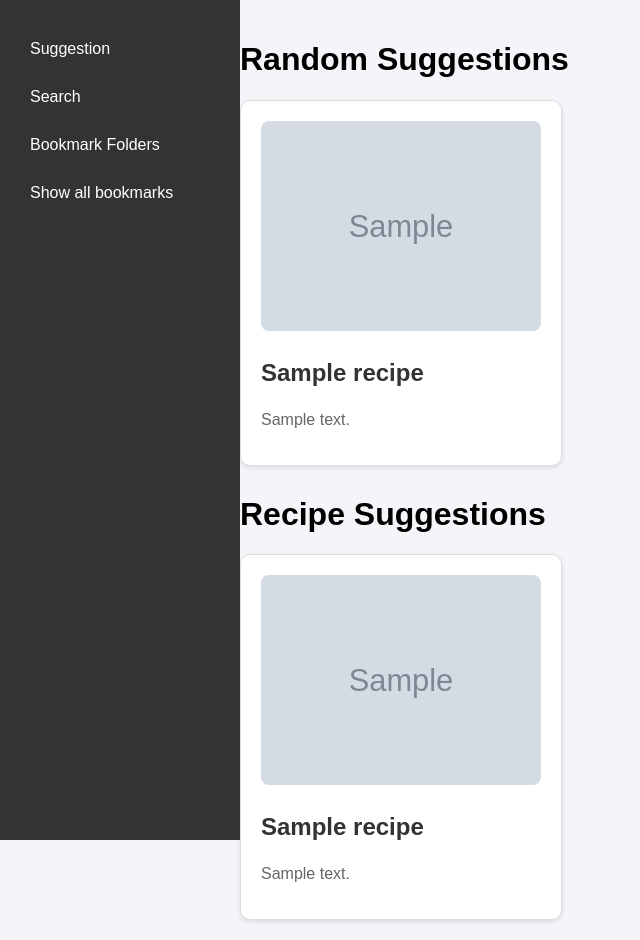
After one commit to DarbyAlway/Project_IR, a Flask app: template templates/suggestion.html in a window 1280 px wide. The commit adds this page. Shown: the whole page, without its empty margins (0-640 px from the left). Run offline with Flask 3, Linux system fonts and the light colour scheme; the template is opened without the code that fills it: most values are stand-ins (such as "Sample title", 1, 10 or a date in 2020); grey boxes marked "Sample" are stand-in pictures.

Commit message:
add recommendation page for all user

```diff
--- a/app.py
+++ b/app.py
@@ -9,7 +9,8 @@ from sklearn.metrics.pairwise import cosine_similarity
 from collections import defaultdict
 import re
 from functools import wraps
-
+import pandas as pd
+import random
 # Initialize the Flask application and configure the database
 app = Flask(__name__)
 spell = SpellChecker()
@@ -177,7 +178,6 @@ def recipe_details():
     # Optionally, clean the image URL if necessary
     if 'Images' in recipe and recipe['Images']:
         recipe['Images'] = clean_image_url(recipe['Images'])
-    print(recipe)
     return render_template('recipes_details.html', recipe=recipe)
 
 @app.route('/bookmark/folders', methods=['GET'])
@@ -242,7 +242,7 @@ def save_to_new():
 
     folder_name = data['folder_name']
     recipe_id = data['recipe_id']
-    older_name = data['folder_name']
+    folder_name = data['folder_name']
     recipe_id = data['recipe_id']
     recipe_name = data['recipe_name']
     Images = data['recipe_image']
@@ -291,7 +291,6 @@ def get_bookmarks():
         for folder in folders
         for bookmark in folder.bookmarks
     ]
-    print(formatted_bookmarks)
     return render_template('bookmark.html', folders=folders, bookmarks=formatted_bookmarks)
 
 @app.route('/bookmark_detail', methods=['GET'])
@@ -308,8 +307,32 @@ def bookmark_detail():
     if not folder:
         return "Folder not found", 404
 
+    # Fetch the bookmarks from the folder (using the database query)
     bookmarks = Bookmark.query.filter_by(folder_id=folder.id).all()
+
+    # Prepare list of recipe_ids to search in Elasticsearch
+    recipe_ids = [bookmark.recipe_id for bookmark in bookmarks]
+
+    # Fetch bookmark details from Elasticsearch based on recipe_id
+    es_results = []
+    if recipe_ids:
+        es_query = {
+            "query": {
+                "terms": {
+                    "RecipeId": recipe_ids
+                }
+            }
+        }
+        es_response = es.search(index="recipes", body=es_query)
+
+        # Parse Elasticsearch results and store in es_results
+        for hit in es_response['hits']['hits']:
+            es_results.append(hit['_source'])
+    df = pd.DataFrame(es_results)
+    print("es_results:", df.columns)
+    df.to_csv('es_results.csv', index=False)
     return render_template('bookmark_details.html', folder=folder, bookmarks=bookmarks)
+
 @app.route('/all-bookmarks')
 @login_required
 def show_all_bookmarks_page():
@@ -373,6 +396,68 @@ def delete_folder():
     # Redirect back to the folder list page after deletion
     return redirect(url_for('show_all_bookmarks_page'))  # Or wherever you'd like to redirect
 
+@app.route('/suggestion', methods=['GET'])
+@login_required
+def suggestion():
+    # Read the top_predictions CSV file into a pandas DataFrame
+    suggestion = pd.read_csv('resource/top_predictions.csv')
+
+    # Create an empty list to hold the final suggestions
+    final_suggestions = []
+
+    # Loop through each RecipeId in the DataFrame and search in Elasticsearch
+    for recipe_id in suggestion['RecipeId']:
+        # Perform a search query in Elasticsearch to get details for each RecipeId
+        response = es.search(index="recipes", body={
+            "query": {
+                "match": {
+                    "RecipeId": recipe_id
+                }
+            }
+        })
+
+        # If there is a match in Elasticsearch, append the relevant data to final_suggestions
+        if response['hits']['total']['value'] > 0:
+            recipe_data = response['hits']['hits'][0]['_source']
+
+            # Clean the image URL using clean_image_url
+            cleaned_image_url = clean_image_url(recipe_data.get('Images'))
+
+            final_suggestions.append({
+                "RecipeId": recipe_data.get('RecipeId'),
+                "Name": recipe_data.get('Name'),
+                "Description": recipe_data.get('Description'),
+                "Images": cleaned_image_url  # Use cleaned image URL
+            })
+
+    # Get 10 random recipe IDs
+    random_recipe_ids = [random.randint(1, 200000) for _ in range(5)]
+
+    # Perform a search for multiple RecipeIds using 'terms' query
+    random_response = es.search(index="recipes", body={
+        "query": {
+            "terms": {
+                "RecipeId": random_recipe_ids
+            }
+        },
+        "size": 5  # We want 10 random recipes
+    })
+
+    # Create a list to hold random recipes
+    random_recipes = []
+    for hit in random_response['hits']['hits']:
+        random_recipe_data = hit['_source']
+        random_recipe_image = clean_image_url(random_recipe_data.get('Images'))
+
+        random_recipes.append({
+            "RecipeId": random_recipe_data.get('RecipeId'),
+            "Name": random_recipe_data.get('Name'),
+            "Description": random_recipe_data.get('Description'),
+            "Images": random_recipe_image
+        })
+
+    # Return both the regular and random suggestions
+    return render_template('suggestion.html', suggestion=final_suggestions, random_recipes=random_recipes)
 
 
 
--- a/templates/mainpage.html
+++ b/templates/mainpage.html
@@ -101,7 +101,7 @@
   <body>
     <!-- Sidebar -->
     <div class="sidebar">
-      <a href="/mainpage">Suggestion</a>
+      <a href="/suggestion">Suggestion</a>
       <a href="/mainpage">Search</a>
       <a href="/show_bookmark">Bookmark Folders</a>
       <a href="/all-bookmarks">Show all bookmarks</a>
--- /dev/null
+++ b/templates/suggestion.html
@@ -0,0 +1,121 @@
+<!DOCTYPE html>
+<html lang="en">
+<head>
+    <meta charset="UTF-8">
+    <meta name="viewport" content="width=device-width, initial-scale=1.0">
+    <title>Recipe Suggestions</title>
+    <style>
+        body {
+            font-family: Arial, sans-serif;
+            margin: 0;
+            padding: 0;
+            background-color: #f4f4f9;
+            display: flex;
+        }
+        .sidebar {
+            width: 200px;
+            background-color: #333;
+            padding: 20px;
+            color: white;
+            height: 100vh;
+            position: fixed;
+            top: 0;
+            left: 0;
+        }
+        .sidebar a {
+            color: white;
+            text-decoration: none;
+            display: block;
+            padding: 10px;
+            margin: 10px 0;
+            border-radius: 5px;
+        }
+        .sidebar a:hover {
+            background-color: #575757;
+        }
+        .content {
+            margin-left: 220px;
+            padding: 20px;
+            flex-grow: 1;
+        }
+        .container {
+            display: flex;
+            flex-wrap: wrap;
+            gap: 20px;
+        }
+        .recipe-card {
+            background-color: white;
+            border: 1px solid #ddd;
+            border-radius: 10px;
+            width: 280px;
+            padding: 20px;
+            box-shadow: 0 2px 5px rgba(0, 0, 0, 0.1);
+        }
+        .recipe-card img {
+            width: 100%;
+            height: auto;
+            border-radius: 8px;
+        }
+        .recipe-card h3 {
+            font-size: 1.5rem;
+            color: #333;
+        }
+        .recipe-card p {
+            color: #666;
+        }
+        .recipe-card a {
+            text-decoration: none;
+            color: inherit;
+        }
+        .random-recipe {
+            margin-bottom: 30px;
+        }
+    </style>
+</head>
+<body>
+    <!-- Sidebar -->
+    <div class="sidebar">
+        <a href="/suggestion">Suggestion</a>
+        <a href="/mainpage">Search</a>
+        <a href="/show_bookmark">Bookmark Folders</a>
+        <a href="/all-bookmarks">Show all bookmarks</a>
+    </div>
+
+    <!-- Main content area -->
+    <div class="content">
+        <!-- Random Recipe Section -->
+        <div class="random-recipe">
+            <h1>Random Suggestions</h1>
+            {% if random_recipes %}
+                <div class="container">
+                    {% for recipe in random_recipes %}
+                        <div class="recipe-card">
+                            <a href="{{ url_for('recipe_details') }}?recipe_id={{ recipe.RecipeId }}">
+                                <img src="{{ recipe.Images }}" alt="{{ recipe.Name }}">
+                                <h3>{{ recipe.Name }}</h3>
+                                <p>{{ recipe.Description }}</p>
+                            </a>
+                        </div>
+                    {% endfor %}
+                </div>
+            {% else %}
+                <p>No random suggestions available.</p>
+            {% endif %}
+        </div>
+  <h1>Recipe Suggestions</h1>
+        <!-- Other Suggestions -->
+        <div class="container">
+
+            {% for recipe in suggestion %}
+                <div class="recipe-card">
+                    <a href="{{ url_for('recipe_details') }}?recipe_id={{ recipe.RecipeId }}">
+                        <img src="{{ recipe.Images }}" alt="{{ recipe.Name }}">
+                        <h3>{{ recipe.Name }}</h3>
+                        <p>{{ recipe.Description }}</p>
+                    </a>
+                </div>
+            {% endfor %}
+        </div>
+    </div>
+</body>
+</html>
```
Also changed, not shown: 2 other files.
